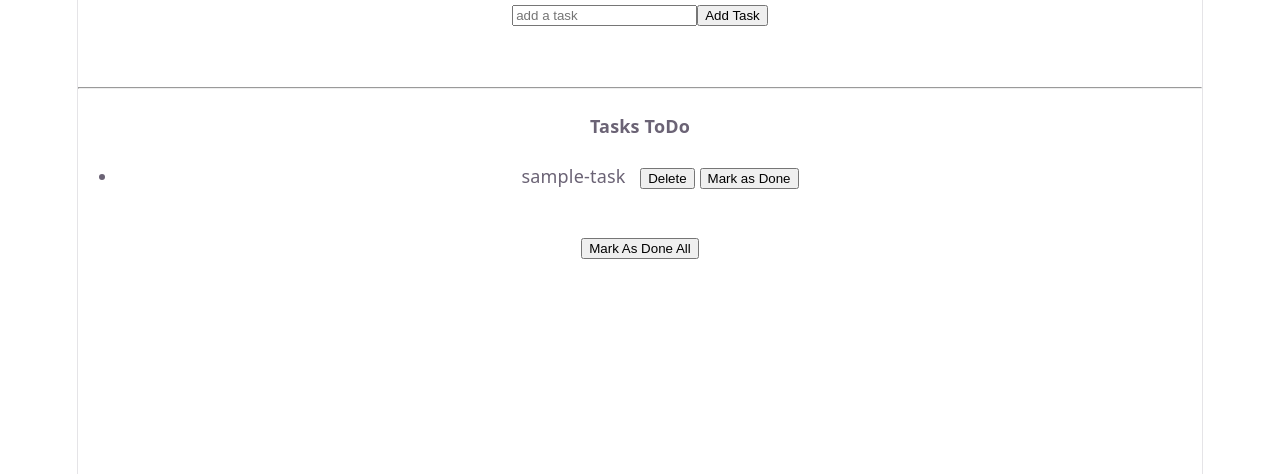
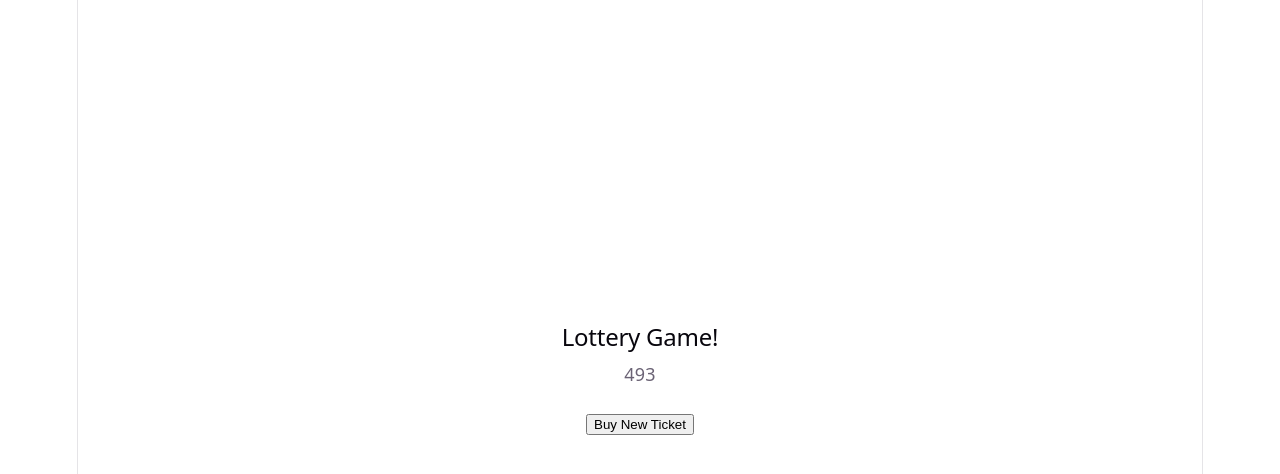
Before and after one commit to Suhani-Saraswat/React-States, a React (Vite) app: page / in a window 1280 px wide. Shown: the top 474 px of the page. Built offline with nearby package versions, Linux system fonts and the light colour scheme.

Commit message:
Lottery ticket

```diff
--- a/src/App.jsx
+++ b/src/App.jsx
@@ -1,10 +1,11 @@
 import './App.css';
+import { Lottery } from './Lottery';
 import ToDoList from "./ToDoList";
 
 function App() {
   return (
     <>
-      <ToDoList />
+      <Lottery />
     </>
   );
 }
--- /dev/null
+++ b/src/Lottery.css
@@ -0,0 +1,15 @@
+.container {
+    display: flex;
+    flex-direction: column;
+    justify-content: center;
+    align-items: center;
+    min-height: 100vh;
+    text-align: center;
+}
+
+.ticket {
+    text-align: center;
+    border: 1px solid white;
+    border-radius: 14px;
+    width: 200px;
+}
--- /dev/null
+++ b/src/Lottery.jsx
@@ -0,0 +1,26 @@
+import { useState } from "react";
+import "./Lottery.css";
+import { genTicket, sum } from "./helper";
+
+export function Lottery() {
+    let [ticket, setTicket] = useState(genTicket(3));
+    let isWinning = sum(ticket) === 15;
+
+    let buyTicket = () => {
+        setTicket(genTicket(3));
+    }
+
+    return (
+        <div className="container">
+            <h2>Lottery Game!</h2>
+            <div className="ticket">
+                <span>{ticket[0]}</span>
+                <span>{ticket[1]}</span>
+                <span>{ticket[2]}</span>
+            </div>
+            <br></br>
+            <button onClick={buyTicket}>Buy New Ticket</button>
+            <h3>{isWinning && "Congratulation, you won!"}</h3>
+        </div>
+    );
+}
--- /dev/null
+++ b/src/helper.js
@@ -0,0 +1,14 @@
+function genTicket(n) {
+    let arr = new Array(n);
+    for(let i=0; i<n; i++) {
+        arr[i] = Math.floor(Math.random() * 10);
+    }
+
+    return arr;
+}
+
+function sum(arr) {
+    return arr.reduce((sum, curr) => sum + curr, 0);
+}
+
+export {genTicket, sum};
```
Also changed, not shown: src/index.css (line endings or trailing spaces).
